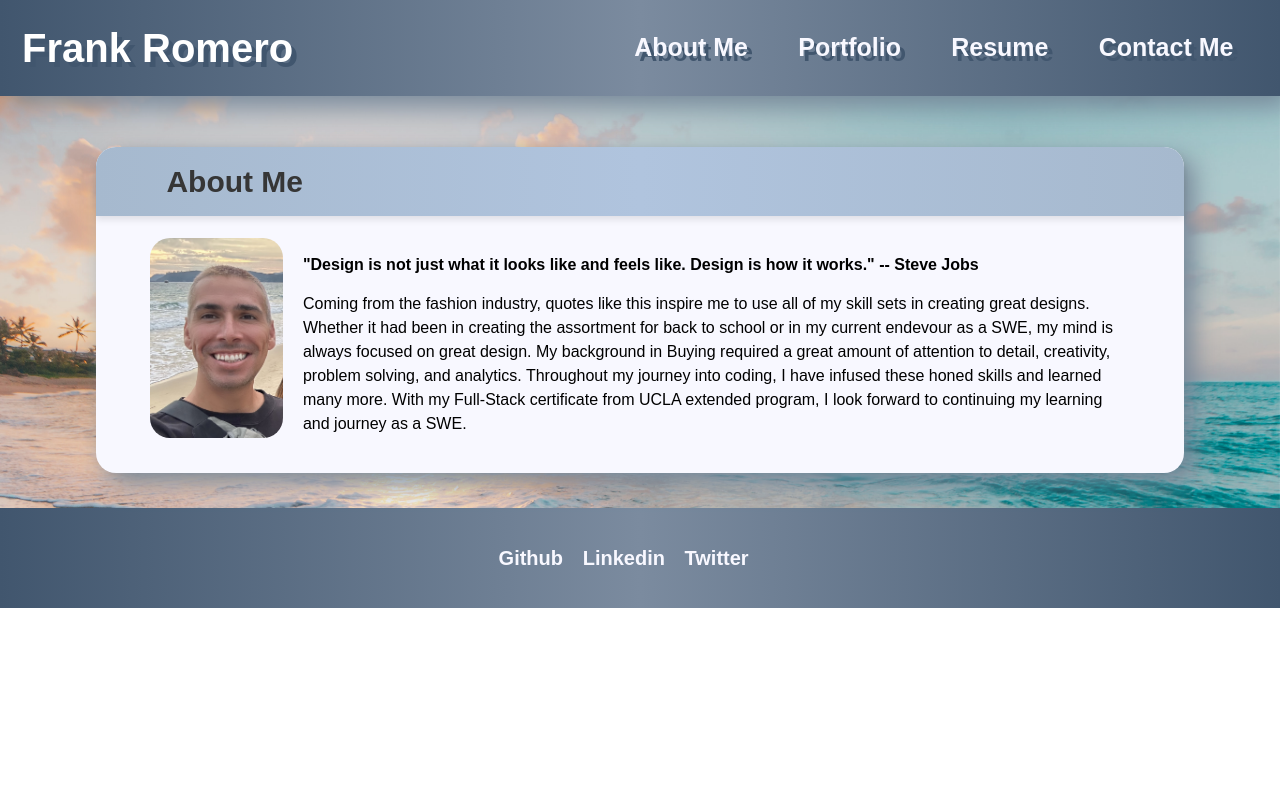
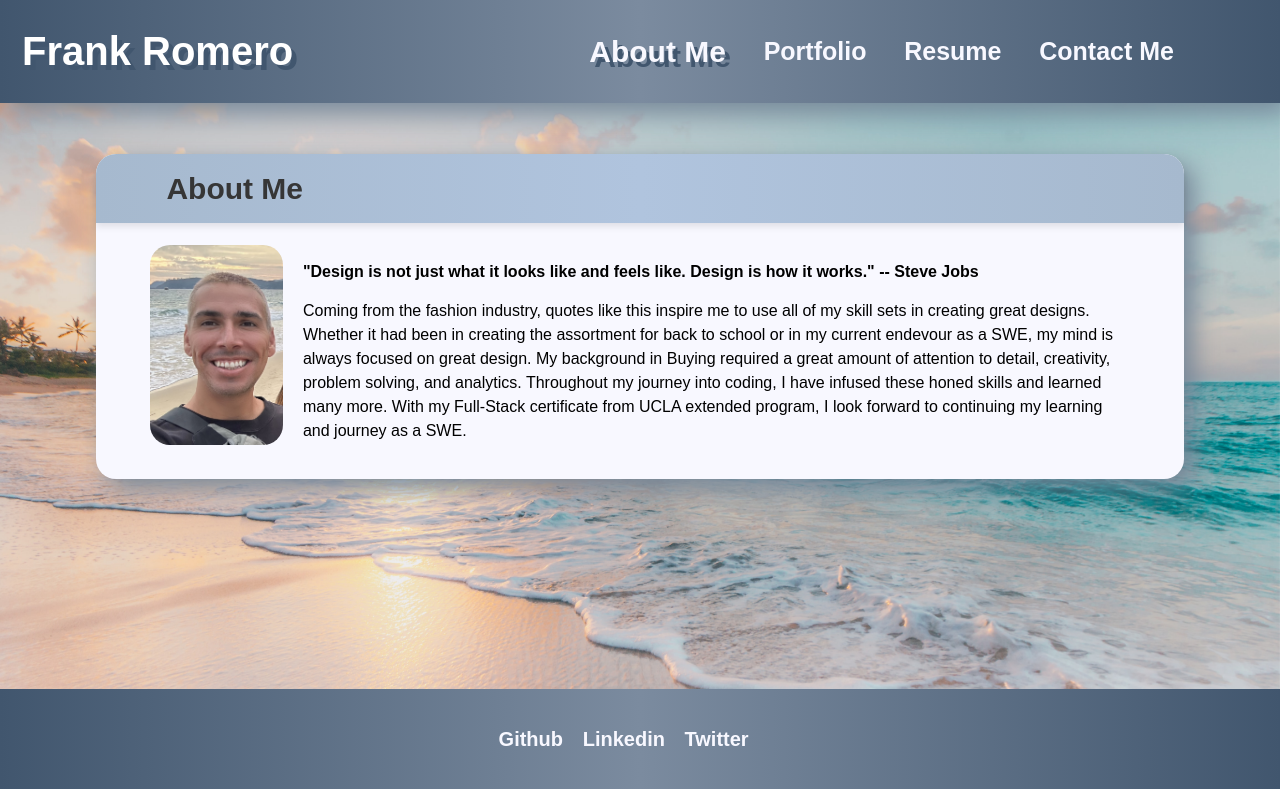
Before and after one commit to FROMERO63/ReactToMyPortfolio, a React (Vite) app: page / in a window 1280 px wide. Built offline with nearby package versions, Linux system fonts and the light colour scheme.

Commit message:
nav links highlighted when active

```diff
--- a/src/components/Header.jsx
+++ b/src/components/Header.jsx
@@ -2,26 +2,28 @@
 export default function Header({ currentPage, handlePageChange }) {
   return (
     <nav id="navContainer">
-        <div class="navbar-item" id="myName">Frank Romero
-          <div>
-          <nav className="navbarContainer">
       <div class="navbar-start" id="navLinks">
-        <a class="navbar-item" id= "aboutMeLink" onClick={() => handlePageChange('AboutMe')} name="aboutMe">
+      <div class="navbar-item" id="myName">Frank Romero
+          </div>
+        <a class="navbar-item" id= {currentPage === 'AboutMe' ? 'sectionLinkActive' : 'sectionLink'}
+        onClick={() => handlePageChange('AboutMe')} name="aboutMe">
           About Me
         </a>
-        <a class="navbar-item" id= "portfolioLink" onClick={() => handlePageChange('Portfolio')}>
+        <a class="navbar-item" id= {currentPage === 'Portfolio' ? 'sectionLinkActive' : 'sectionLink'}
+        onClick={() => handlePageChange('Portfolio')}>
           Portfolio
         </a>
-        <a class="navbar-item" id= "resumeLink" onClick={() => handlePageChange('Resume')}>
+        <a class="navbar-item" id= {currentPage === 'Resume' ? 'sectionLinkActive' : 'sectionLink'}
+        onClick={() => handlePageChange('Resume')}>
           Resume
         </a>
-        <a class="navbar-item" id= "contactMeLink" onClick={() => handlePageChange('Contact')}>
+        <a class="navbar-item" id= {currentPage === 'Contact' ? 'sectionLinkActive' : 'sectionLink'}
+        onClick={() => handlePageChange('Contact')}>
           Contact Me
         </a>
       </div>
-    </nav>
-          </div>
-        </div>
+
+
     </nav>
   );
 }
--- a/src/index.css
+++ b/src/index.css
@@ -22,59 +22,35 @@ body {
     font-weight: bold;
     color: white;
     text-shadow: 5px 5px rgb(65, 86, 110);
+    padding-right: 22%;
 }
 
-#navLinks {
-    padding-left: 20%;
+
+#sectionLink {
+    font-size: 25px;
+    font-weight: bold;
+    padding: 0 1.5%;
+    color: ghostwhite;
 }
 
-#aboutMeLink {
-    font-size: 25px;
+#sectionLinkActive {
+    font-size: 30px;
     font-weight: bold;
-    padding: 0 7% 0 70%;
+    padding: 1.5%;
     color: ghostwhite;
-
+    text-shadow: 5px 5px rgb(65, 86, 110);
 }
 
-#aboutMeLink:hover {
+#sectionLink:hover {
     cursor: pointer;
     background-color: transparent;
 }
 
-#portfolioLink {
-    font-size: 25px;
+#sectionLinkActive:hover {
+    font-size: 30px;
     font-weight: bold;
-    padding: 0 7%;
+    padding: 1.5%;
     color: ghostwhite;
-}
-
-#portfolioLink:hover {
-    cursor: pointer;
-    background-color: transparent;
-}
-
-
-#resumeLink {
-    font-size: 25px;
-    font-weight: bold;
-    padding: 0 7%;
-    color: ghostwhite;
-}
-
-#resumeLink:hover {
-    cursor: pointer;
-    background-color: transparent;
-}
-
-#contactMeLink {
-    font-size: 25px;
-    font-weight: bold;
-    padding: 0 7%;
-    color: ghostwhite;
-}
-
-#contactMeLink:hover {
-    cursor: pointer;
     background-color: transparent;
 }
 
@@ -84,7 +60,7 @@ body {
     background-color: transparent;
     margin: 25px 10px;
     padding: 10px;
-    /* display: none; */
+    height: 65vh;
 }
 
 #aboutMeCard{
@@ -134,6 +110,8 @@ body {
     background-color: transparent;
     margin: 25px 10px;
     padding: 10px;
+    height:65vh;
+
 }
 
 #cardHeader {
```
